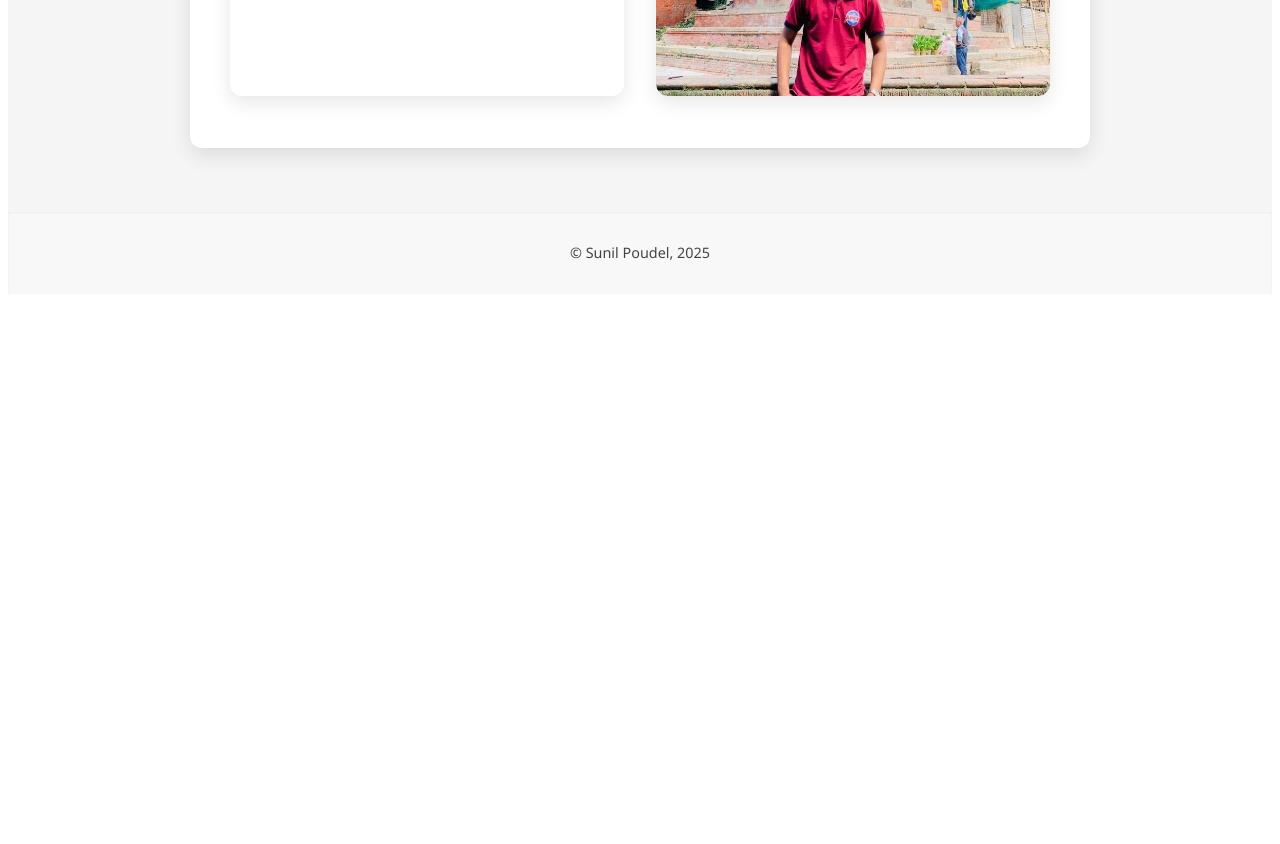
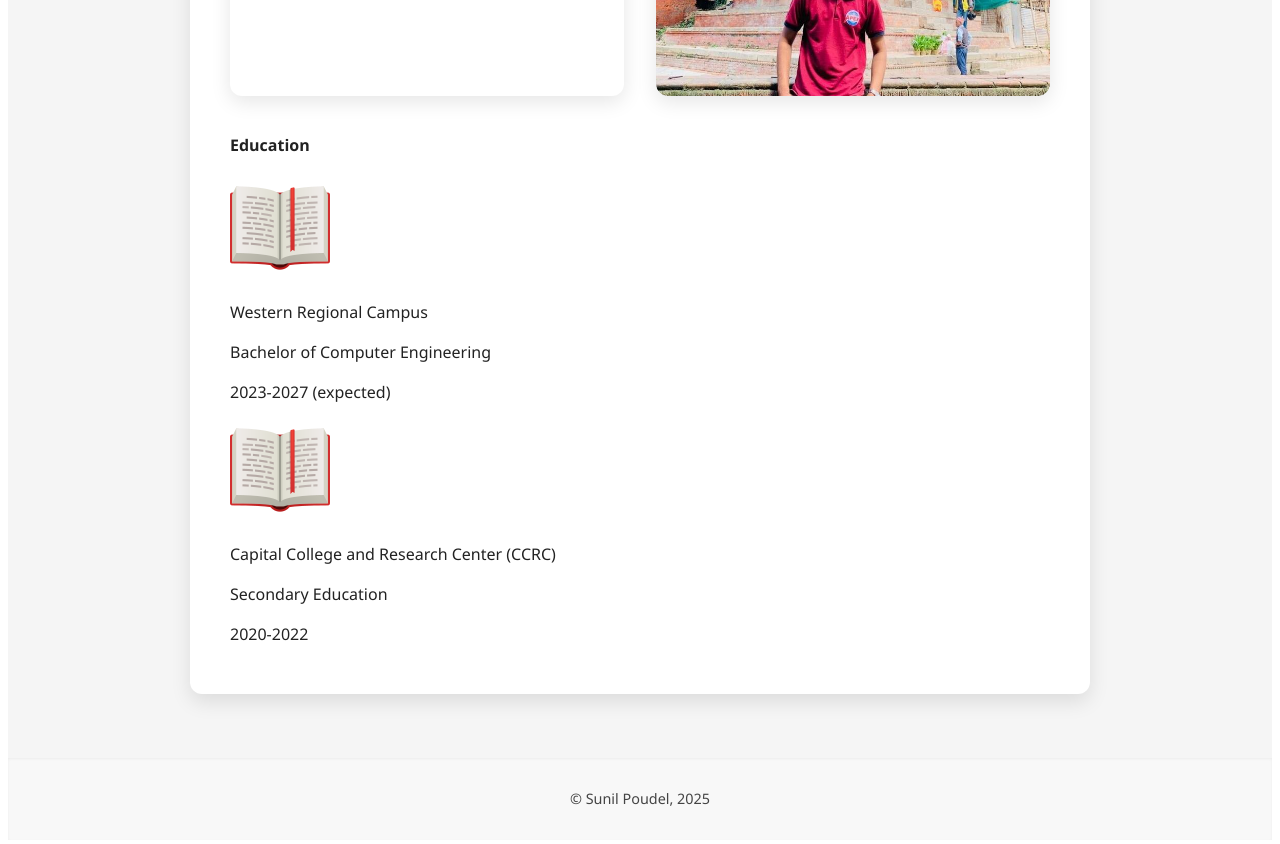
Before and after one commit to sunil-poudel/portfolio-sunil-poudel, an Angular app: page / in a window 1280 px wide. Shown: the part 720-1564 px from the top of the page. Before the commit the page ends 1022 px from the top, so only its background shows below. Built offline with nearby package versions, Linux system fonts and the light colour scheme.

Commit message:
add education in about page

```diff
--- a/src/app/menu/about/about.html
+++ b/src/app/menu/about/about.html
@@ -7,9 +7,24 @@
       With these, I strive to craft meaningful applications and contribute something
       valuable to the world.
     </p>
-    <h4>Education</h4>
   </div>
   <div class="about-image-card">
     <img src="assets/sunil_poudel_alt.jpg" alt="Sunil Poudel" />
   </div>
 </div>
+
+<div class="education">
+  <h4>Education</h4>
+  <div class="education-details">
+    <img src="assets/education_icon.png" alt="education icon"/>
+    <p>Western Regional Campus</p>
+    <p>Bachelor of Computer Engineering</p>
+    <p>2023-2027 (expected)</p>
+  </div>
+  <div class="education-details">
+    <img src="assets/education_icon.png" alt="education icon"/>
+    <p>Capital College and Research Center (CCRC)</p>
+    <p>Secondary Education</p>
+    <p>2020-2022</p>
+  </div>
+</div>
```
